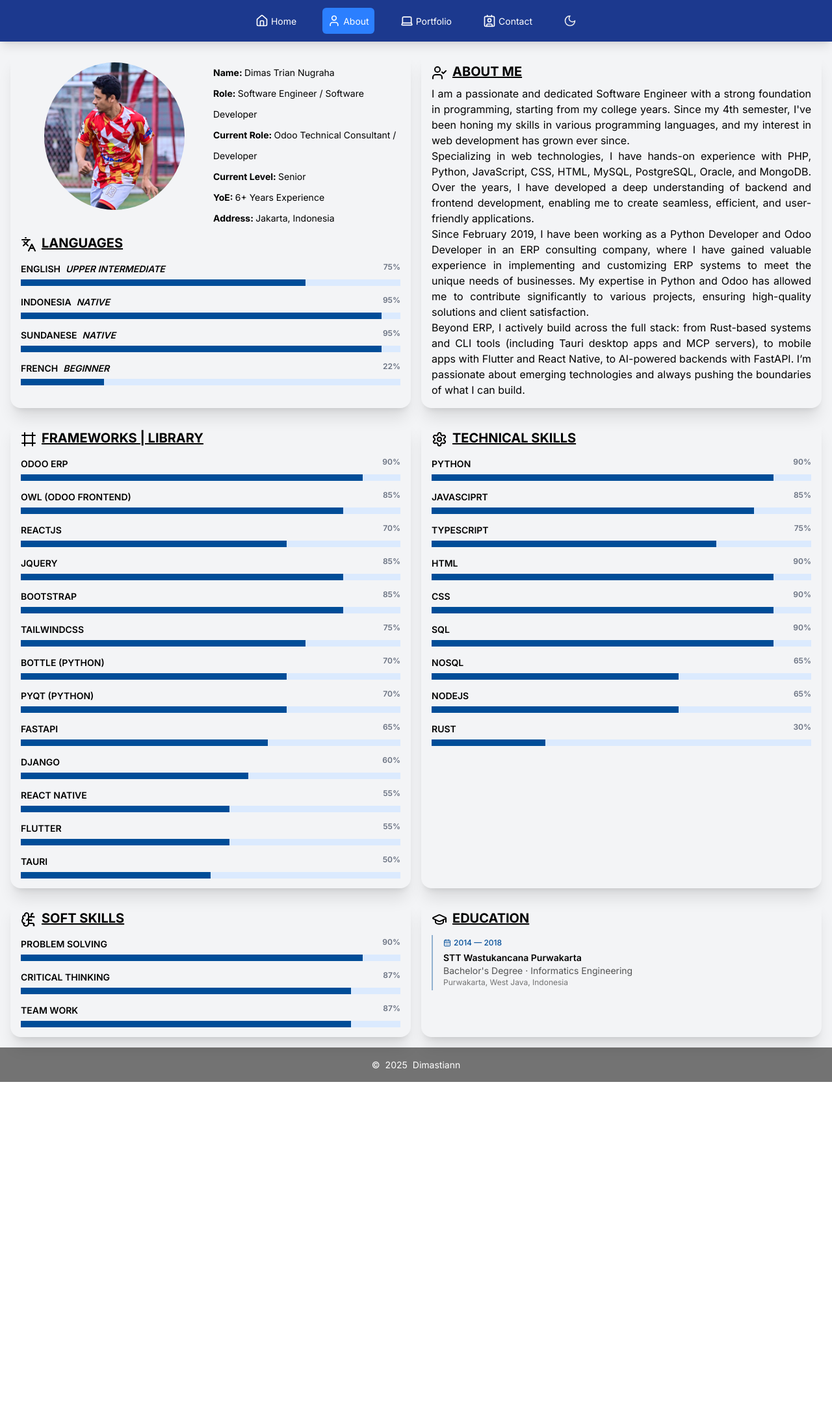
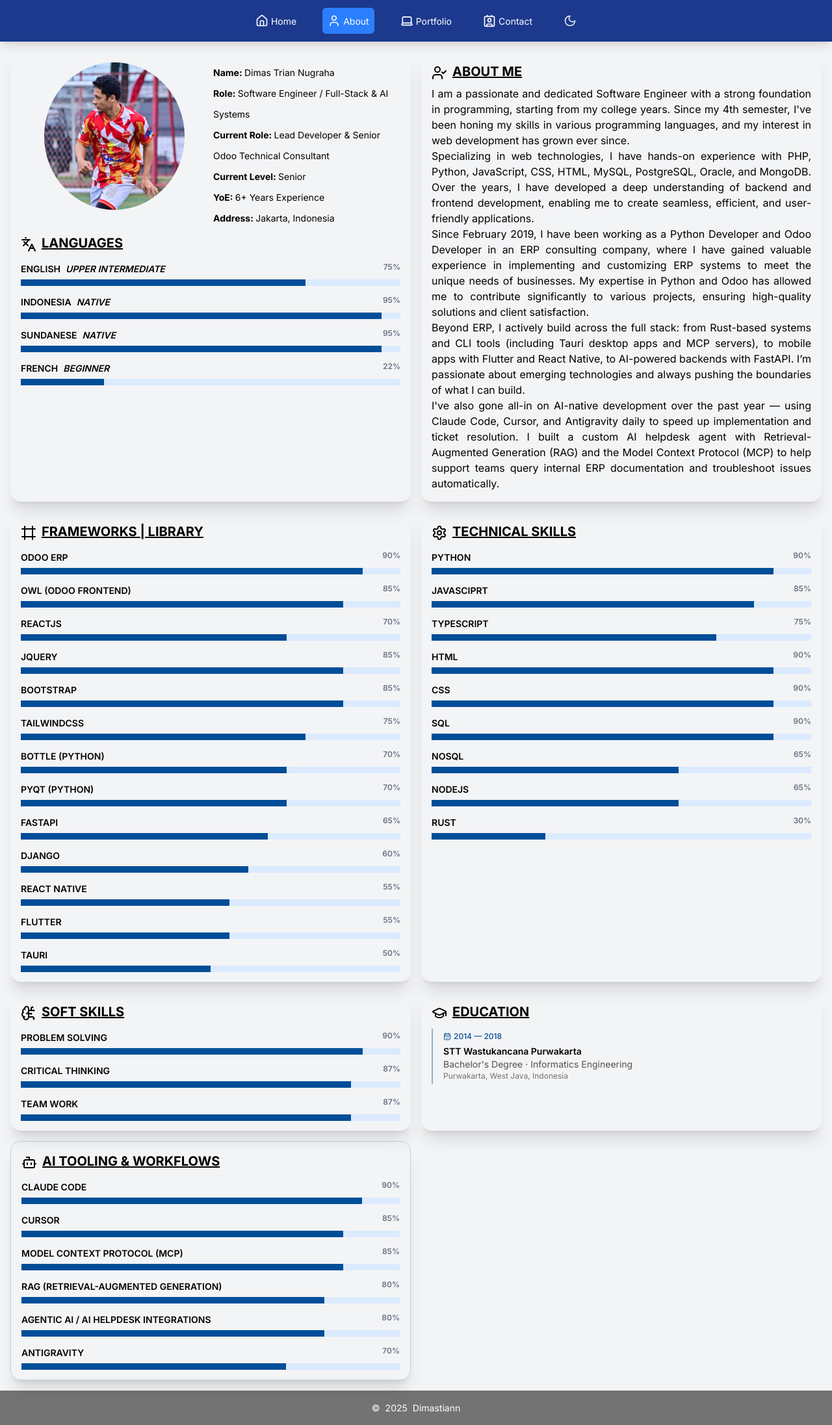
Before and after one commit to dimastriann/personal-web-app, a Next.js app: page /about in a window 1280 px wide. Shown: the whole page at 65% size. Before the commit the page ends 1665 px from the top, so only its background shows below. Built offline with nearby package versions, Linux system fonts and the light colour scheme.

Commit message:
feat: align portfolio with updated CV, highlight AI tooling skills
Add a dedicated AI Tooling & Workflows skills section (Claude Code,
Cursor, MCP, RAG, Agentic AI) and update role titles, about-me copy,
Arkana work experience, and SEO metadata to match the latest CV.

```diff
--- a/src/app/about/page.tsx
+++ b/src/app/about/page.tsx
@@ -8,6 +8,7 @@ import {
   UserCheck,
   GraduationCap,
   CalendarDays,
+  Bot,
 } from 'lucide-react';
 import Skills from '../../components/Skill';
 import ScrollReveal from '../../components/motion/ScrollReveal';
@@ -18,7 +19,7 @@ import appData from '../../data/my_data.json';
 export const metadata: Metadata = {
   title: 'About | Dimas Trian Nugraha',
   description:
-    'Learn more about Dimas Trian Nugraha — a Senior Odoo Developer and Software Engineer with 5+ years of experience in Python, TypeScript, Rust, and full-stack web development.',
+    'Learn more about Dimas Trian Nugraha — a Lead Software Engineer and Odoo Technical Consultant with 7+ years of experience in Python, TypeScript, Rust, full-stack web development, and AI-native workflows (Claude Code, RAG, MCP).',
 };
 
 export default function AboutPage() {
@@ -180,6 +181,25 @@ export default function AboutPage() {
               ))}
             </div>
           </ScrollReveal>
+
+          <ScrollReveal delay={0.0}>
+            <div className="shadow-xl rounded-2xl p-4 dark:bg-gray-800 h-full md:col-span-2 border border-[#004D98]/20">
+              <div className="skills-content skills-animation">
+                <h5 className="text-xl uppercase font-bold underline">
+                  <Bot className="inline-flex me-2" />
+                  <span>AI Tooling & Workflows</span>
+                </h5>
+                {skills.ai_tooling.map((skill) => (
+                  <Skills
+                    id={skill.id}
+                    label={skill.label}
+                    level={skill.level}
+                    key={skill.id}
+                  />
+                ))}
+              </div>
+            </div>
+          </ScrollReveal>
         </div>
       </div>
     </section>
--- a/src/app/layout.tsx
+++ b/src/app/layout.tsx
@@ -10,10 +10,20 @@ const inter = Inter({ subsets: ['latin'] });
 export const metadata: Metadata = {
   authors: [{ name: 'Dimastriann' }],
   applicationName: 'Dimas Portfolio Website',
-  keywords: ['Software Engineer', 'ODOO ERP', 'Typescript', 'Rust', 'Python'],
-  title: 'Dimas Trian Nugraha | Software Engineer | Odoo ERP',
+  keywords: [
+    'Software Engineer',
+    'ODOO ERP',
+    'Typescript',
+    'Rust',
+    'Python',
+    'AI Engineer',
+    'Claude Code',
+    'RAG',
+    'MCP',
+  ],
+  title: 'Dimas Trian Nugraha | Software Engineer | Odoo ERP | AI Systems',
   description:
-    'Dimas Trian Nugraha is a passionate Software Engineer specializing in Odoo ERP, full-stack web development using React, Node.js, and modern JavaScript frameworks. Explore his portfolio and certifications.',
+    'Dimas Trian Nugraha is a Lead Software Engineer and Odoo Technical Consultant specializing in Odoo ERP, full-stack web development, and AI-native workflows (Claude Code, Cursor, RAG, MCP). Explore his portfolio and certifications.',
 };
 
 export default function RootLayout({
--- a/src/app/page.tsx
+++ b/src/app/page.tsx
@@ -9,7 +9,7 @@ const roles = [
   'Software Engineer',
   'Rust Developer',
   'Full Stack Developer',
-  'AI Enthusiast',
+  'AI-Native Developer',
 ];
 
 export default function HomePage() {
@@ -23,6 +23,8 @@ export default function HomePage() {
     { label: 'OWL (Odoo)', cls: 'bg-blue-200 text-yellow-800' },
     { label: 'SQL', cls: 'bg-cyan-100 text-yellow-800' },
     { label: 'REST API', cls: 'bg-teal-100 text-yellow-800' },
+    { label: 'Claude Code', cls: 'bg-indigo-100 text-indigo-800' },
+    { label: 'RAG / MCP', cls: 'bg-orange-100 text-orange-800' },
   ];
 
   const leftLogos = [
@@ -199,6 +201,10 @@ export default function HomePage() {
                 for clean code, I strive to create software that not only works
                 but excels in performance and maintainability.
               </p>
+              <p className="text-gray-700 text-justify dark:text-white">
+                I also work AI-natively — using Claude Code, Cursor, and RAG/MCP
+                integrations daily to build agentic tools and ship faster.
+              </p>
               <div className="flex flex-wrap gap-3 pt-3">
                 {tags.map((t, i) => (
                   <span
--- a/src/app/portfolio/page.tsx
+++ b/src/app/portfolio/page.tsx
@@ -126,6 +126,8 @@ export default function PortfolioPage() {
     'Docker, Linux Environment',
     'Locust, Playwright',
     'VS Code, PyCharm, RustRover, Cursor',
+    'Claude Code, Cursor, Antigravity',
+    'Model Context Protocol (MCP), RAG, Agentic AI',
   ];
 
   return (
--- a/src/data/my_data.json
+++ b/src/data/my_data.json
@@ -3,8 +3,8 @@
         "fisrt_name": "Dimas",
         "last_name": "Trian Nugraha",
         "full_name": "Dimas Trian Nugraha",
-        "role": "Software Engineer / Software Developer",
-        "current_role": "Odoo Technical Consultant / Developer",
+        "role": "Software Engineer / Full-Stack & AI Systems",
+        "current_role": "Lead Developer & Senior Odoo Technical Consultant",
         "current_level": "Senior",
         "first_yow": "2019",
         "address": "Jakarta, Indonesia",
@@ -12,7 +12,8 @@
             "I am a passionate and dedicated Software Engineer with a strong foundation in programming, starting from my college years. Since my 4th semester, I've been honing my skills in various programming languages, and my interest in web development has grown ever since.",
             "Specializing in web technologies, I have hands-on experience with PHP, Python, JavaScript, CSS, HTML, MySQL, PostgreSQL, Oracle, and MongoDB. Over the years, I have developed a deep understanding of backend and frontend development, enabling me to create seamless, efficient, and user-friendly applications.",
             "Since February 2019, I have been working as a Python Developer and Odoo Developer in an ERP consulting company, where I have gained valuable experience in implementing and customizing ERP systems to meet the unique needs of businesses. My expertise in Python and Odoo has allowed me to contribute significantly to various projects, ensuring high-quality solutions and client satisfaction.",
-            "Beyond ERP, I actively build across the full stack: from Rust-based systems and CLI tools (including Tauri desktop apps and MCP servers), to mobile apps with Flutter and React Native, to AI-powered backends with FastAPI. I’m passionate about emerging technologies and always pushing the boundaries of what I can build."
+            "Beyond ERP, I actively build across the full stack: from Rust-based systems and CLI tools (including Tauri desktop apps and MCP servers), to mobile apps with Flutter and React Native, to AI-powered backends with FastAPI. I’m passionate about emerging technologies and always pushing the boundaries of what I can build.",
+            "I've also gone all-in on AI-native development over the past year — using Claude Code, Cursor, and Antigravity daily to speed up implementation and ticket resolution. I built a custom AI helpdesk agent with Retrieval-Augmented Generation (RAG) and the Model Context Protocol (MCP) to help support teams query internal ERP documentation and troubleshoot issues automatically."
         ],
         "educations": [
             {
@@ -30,14 +31,43 @@
                 "from": "August 2020",
                 "to": "Present",
                 "companyName": "Arkana Solusi Digital, PT",
-                "role": "Senior Odoo Developer (Technical Consultant)",
+                "role": "Lead Developer & Senior Odoo Technical Consultant",
                 "address": "Jakarta, Indonesia",
                 "summary": [
                     "Customized modules: Almost all the main modules",
                     "Implemented and customized Odoo versions 10–19 (community & enterprise)",
-                    "Strong functional understanding across customized and core modules"
+                    "Strong functional understanding across customized and core modules",
+                    "AI-native workflow productivity: integrated Claude Code, Cursor, and Antigravity into daily development, accelerating ticket resolution and code implementation cycles",
+                    "Optimized database query structures and Odoo access patterns, cutting ORM load times by up to 90% and report latency by up to 80% (15+ min to <5 min)",
+                    "Managed production VPS environments with Docker, Portainer, and Nginx Proxy Manager; mentored junior developers and established automated testing/profiling baselines using Playwright and Locust"
                 ],
                 "projects": [
+                    {
+                        "client": "AI Support Helpdesk Agent (Internal)",
+                        "highlights": [
+                            "Built a custom AI helpdesk agent using Retrieval-Augmented Generation (RAG) and Model Context Protocol (MCP)",
+                            "Integrated internal ERP documentation to help support teams retrieve context and resolve routine tickets faster"
+                        ],
+                        "tags": [
+                            "AI",
+                            "RAG",
+                            "MCP",
+                            "Agentic AI",
+                            "Automation"
+                        ]
+                    },
+                    {
+                        "client": "BRC Swiss (Switzerland)",
+                        "highlights": [
+                            "Provided end-to-end technical and functional support for a Swiss enterprise client, directly interfacing with stakeholders",
+                            "Handled requirement gathering, issue resolution, and live system demos for Swiss operational workflows"
+                        ],
+                        "tags": [
+                            "Odoo",
+                            "Consulting",
+                            "International"
+                        ]
+                    },
                     {
                         "client": "Indoturbine, PT",
                         "highlights": [
@@ -279,6 +309,50 @@
                 "logo": ""
             }
         ],
+        "ai_tooling": [
+            {
+                "id": "claude_code",
+                "label": "Claude Code",
+                "level": 90,
+                "color": "",
+                "logo": ""
+            },
+            {
+                "id": "cursor",
+                "label": "Cursor",
+                "level": 85,
+                "color": "",
+                "logo": ""
+            },
+            {
+                "id": "mcp",
+                "label": "Model Context Protocol (MCP)",
+                "level": 85,
+                "color": "",
+                "logo": ""
+            },
+            {
+                "id": "rag",
+                "label": "RAG (Retrieval-Augmented Generation)",
+                "level": 80,
+                "color": "",
+                "logo": ""
+            },
+            {
+                "id": "agentic_ai",
+                "label": "Agentic AI / AI Helpdesk Integrations",
+                "level": 80,
+                "color": "",
+                "logo": ""
+            },
+            {
+                "id": "antigravity",
+                "label": "Antigravity",
+                "level": 70,
+                "color": "",
+                "logo": ""
+            }
+        ],
         "technical_framework": [
             {
                 "id": "odoo_erp",
```
